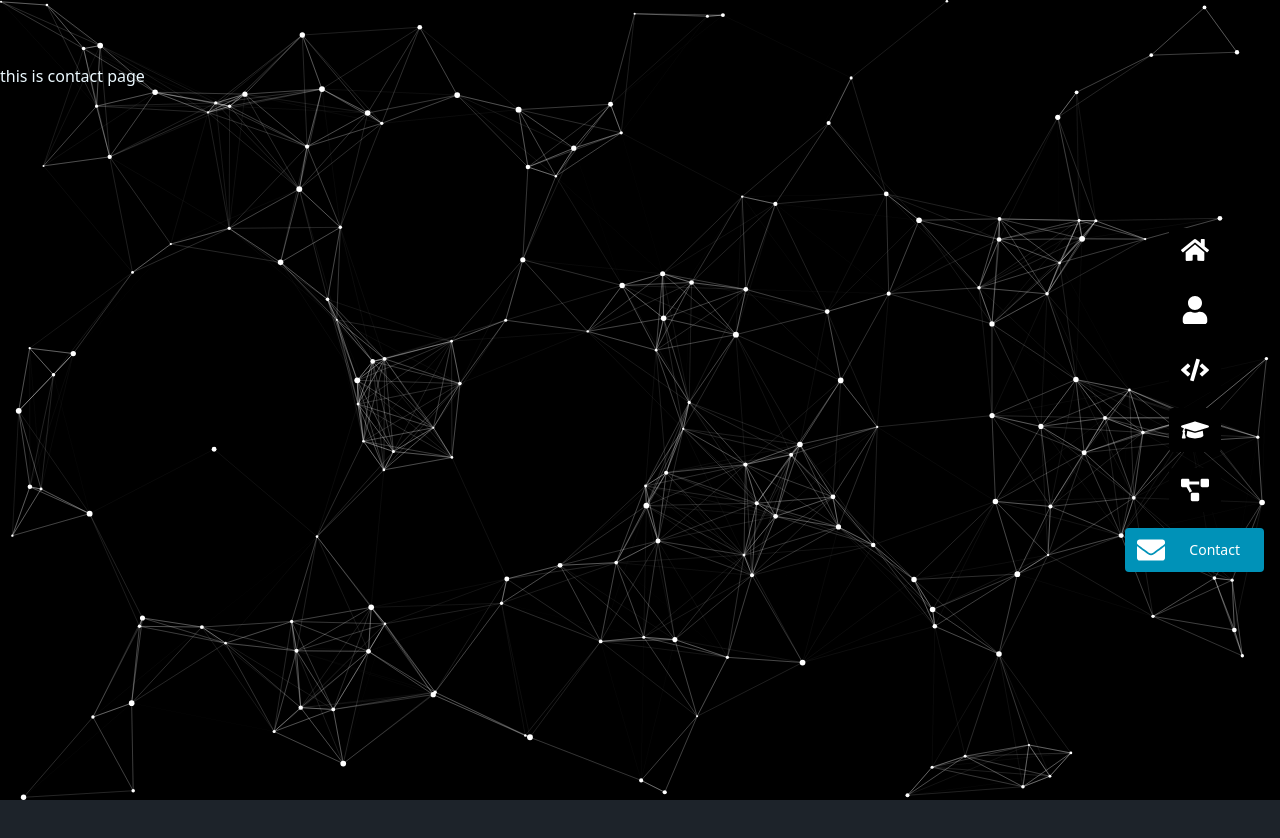
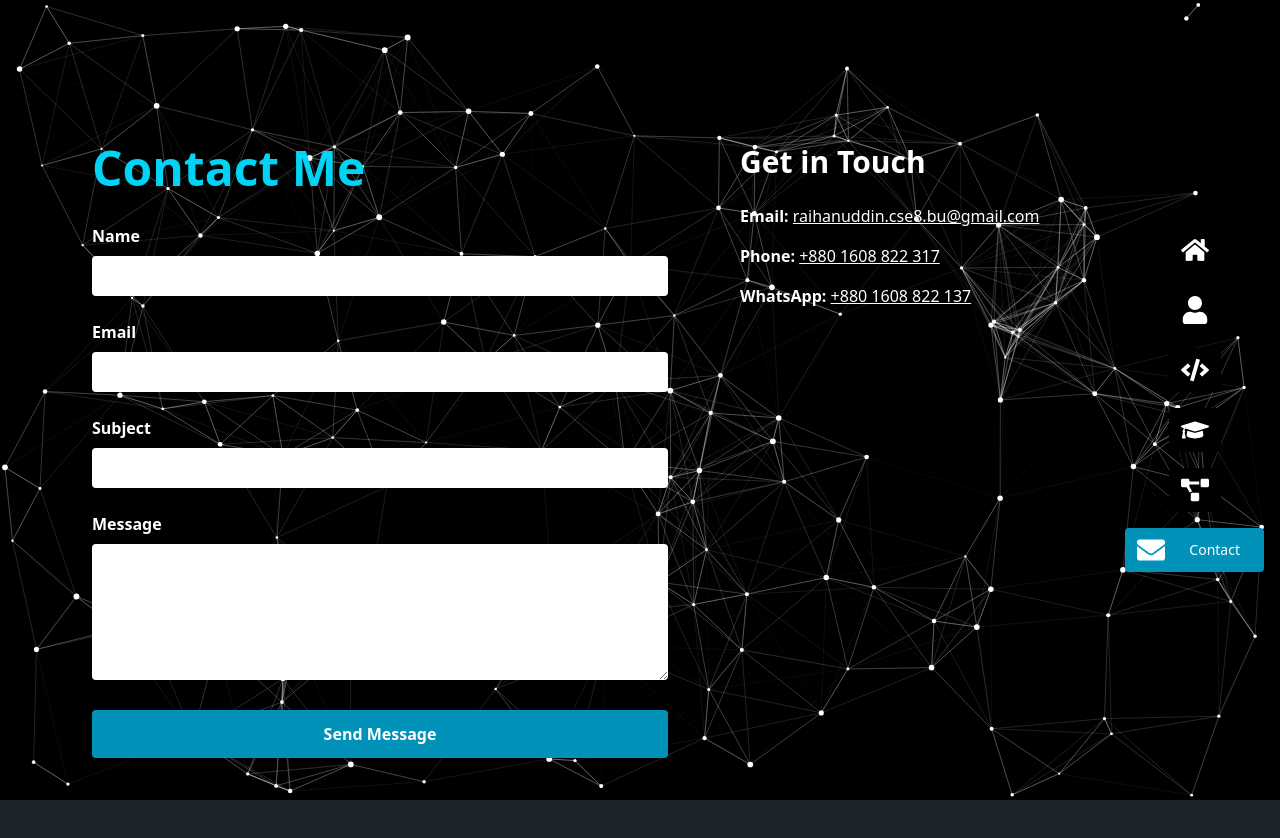
Before and after one commit to miskaran2002/raihan-s-portfolio, a React (Vite) app: page /contact in a window 1280 px wide. Shown: the top 838 px of the page. Before the commit the page ends 800 px from the top, so only its background shows below. Built offline with nearby package versions, Linux system fonts and the light colour scheme.

Commit message:
add contact me

```diff
--- a/src/page/Contact/Contact.jsx
+++ b/src/page/Contact/Contact.jsx
@@ -1,10 +1,175 @@
-import React from 'react';
+import React, { useState } from "react";
 
 const Contact = () => {
+    const [formData, setFormData] = useState({
+        name: "",
+        email: "",
+        subject: "",
+        message: "",
+    });
+
+    const [errors, setErrors] = useState({});
+    const [success, setSuccess] = useState(false);
+
+    const validate = () => {
+        const errors = {};
+        if (!formData.name.trim()) errors.name = "Name is required";
+        if (!formData.email.trim()) {
+            errors.email = "Email is required";
+        } else if (!/\S+@\S+\.\S+/.test(formData.email)) {
+            errors.email = "Email is invalid";
+        }
+        if (!formData.subject.trim()) errors.subject = "Subject is required";
+        if (!formData.message.trim()) errors.message = "Message is required";
+
+        return errors;
+    };
+
+    const handleChange = (e) => {
+        setFormData((prev) => ({ ...prev, [e.target.name]: e.target.value }));
+    };
+
+    const handleSubmit = (e) => {
+        e.preventDefault();
+        const validationErrors = validate();
+        if (Object.keys(validationErrors).length === 0) {
+            // Simulate sending message
+            console.log("Message sent:", formData);
+            setSuccess(true);
+            setFormData({ name: "", email: "", subject: "", message: "" });
+            setErrors({});
+        } else {
+            setErrors(validationErrors);
+            setSuccess(false);
+        }
+    };
+
     return (
-        <div>
-            this is contact page
-        </div>
+        <section
+            id="contact"
+            className="min-h-screen px-6 md:px-20 py-20 text-white flex flex-col md:flex-row gap-12 relative z-10"
+            style={{ background: "transparent" }} // no background to show particles
+        >
+            {/* Contact Form */}
+            <div className="flex-1 max-w-xl mx-auto">
+                <h2 className="text-5xl font-extrabold mb-8 text-cyan-400 text-center md:text-left select-none drop-shadow-md">
+                    Contact Me
+                </h2>
+
+                <form onSubmit={handleSubmit} className="space-y-6">
+                    <div>
+                        <label htmlFor="name" className="block mb-2 font-semibold text-white drop-shadow-md">
+                            Name
+                        </label>
+                        <input
+                            type="text"
+                            id="name"
+                            name="name"
+                            className={`w-full rounded px-4 py-2 text-black bg-white ${errors.name ? "border-2 border-red-500" : ""
+                                }`}
+                            value={formData.name}
+                            onChange={handleChange}
+                            autoComplete="off"
+                        />
+                        {errors.name && <p className="text-red-500 mt-1">{errors.name}</p>}
+                    </div>
+
+                    <div>
+                        <label htmlFor="email" className="block mb-2 font-semibold text-white drop-shadow-md">
+                            Email
+                        </label>
+                        <input
+                            type="email"
+                            id="email"
+                            name="email"
+                            className={`w-full rounded px-4 py-2 text-black bg-white ${errors.email ? "border-2 border-red-500" : ""
+                                }`}
+                            value={formData.email}
+                            onChange={handleChange}
+                            autoComplete="off"
+                        />
+                        {errors.email && <p className="text-red-500 mt-1">{errors.email}</p>}
+                    </div>
+
+                    <div>
+                        <label htmlFor="subject" className="block mb-2 font-semibold text-white drop-shadow-md">
+                            Subject
+                        </label>
+                        <input
+                            type="text"
+                            id="subject"
+                            name="subject"
+                            className={`w-full rounded px-4 py-2 text-black bg-white ${errors.subject ? "border-2 border-red-500" : ""
+                                }`}
+                            value={formData.subject}
+                            onChange={handleChange}
+                            autoComplete="off"
+                        />
+                        {errors.subject && <p className="text-red-500 mt-1">{errors.subject}</p>}
+                    </div>
+
+                    <div>
+                        <label htmlFor="message" className="block mb-2 font-semibold text-white drop-shadow-md">
+                            Message
+                        </label>
+                        <textarea
+                            id="message"
+                            name="message"
+                            rows="5"
+                            className={`w-full rounded px-4 py-2 text-black bg-white resize-y ${errors.message ? "border-2 border-red-500" : ""
+                                }`}
+                            value={formData.message}
+                            onChange={handleChange}
+                        />
+                        {errors.message && <p className="text-red-500 mt-1">{errors.message}</p>}
+                    </div>
+
+                    <button
+                        type="submit"
+                        className="bg-cyan-600 hover:bg-cyan-700 transition px-6 py-3 rounded font-semibold w-full"
+                    >
+                        Send Message
+                    </button>
+
+                    {success && (
+                        <p className="text-green-400 mt-4 text-center font-semibold drop-shadow-md">
+                            Thank you! Your message has been sent.
+                        </p>
+                    )}
+                </form>
+            </div>
+
+            {/* Contact Info */}
+            <div className="flex-1 max-w-md mx-auto select-none">
+                <h3 className="text-3xl font-bold mb-6 drop-shadow-md">Get in Touch</h3>
+                <p className="mb-4 drop-shadow-md">
+                    <strong>Email:</strong>{" "}
+                    <a
+                        href="mailto:your.email@example.com"
+                        className="underline hover:text-cyan-300"
+                    >
+                        raihanuddin.cse8.bu@gmail.com
+                    </a>
+                </p>
+                <p className="mb-4 drop-shadow-md">
+                    <strong>Phone:</strong>{" "}
+                    <a href="tel:+8801234567890" className="underline hover:text-cyan-300">
+                        +880 1608 822 317
+                    </a>
+                </p>
+                <p className="mb-4 drop-shadow-md">
+                    <strong>WhatsApp:</strong>{" "}
+                    <a
+                        href="https://wa.me/8801234567890"
+                        target="_blank"
+                        rel="noopener noreferrer"
+                        className="underline hover:text-cyan-300"
+                    >
+                        +880 1608 822 137
+                    </a>
+                </p>
+            </div>
+        </section>
     );
 };
 
```
